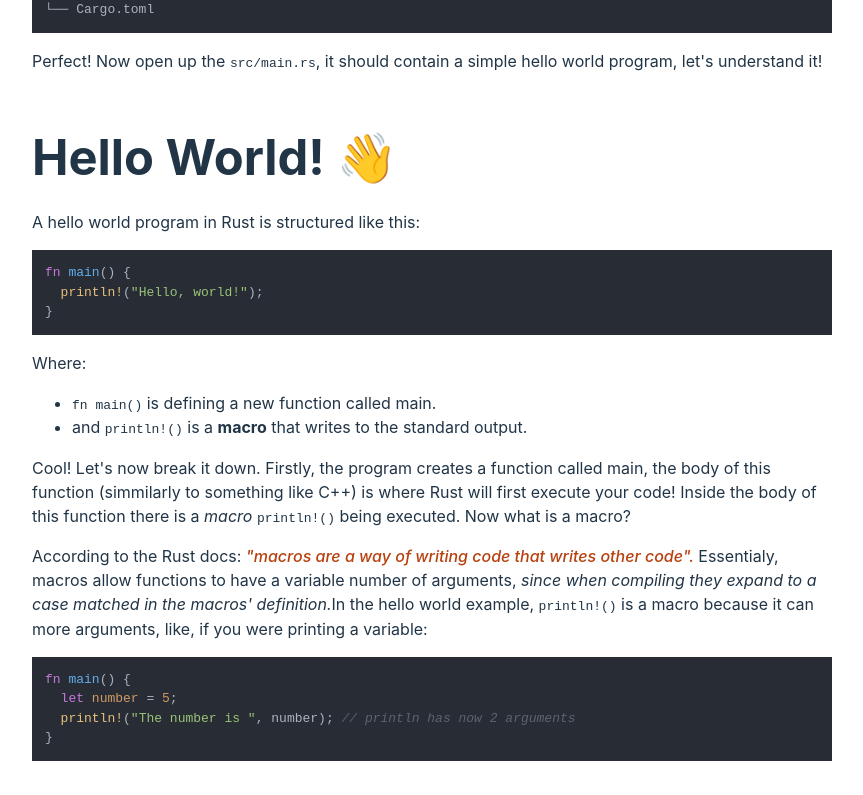
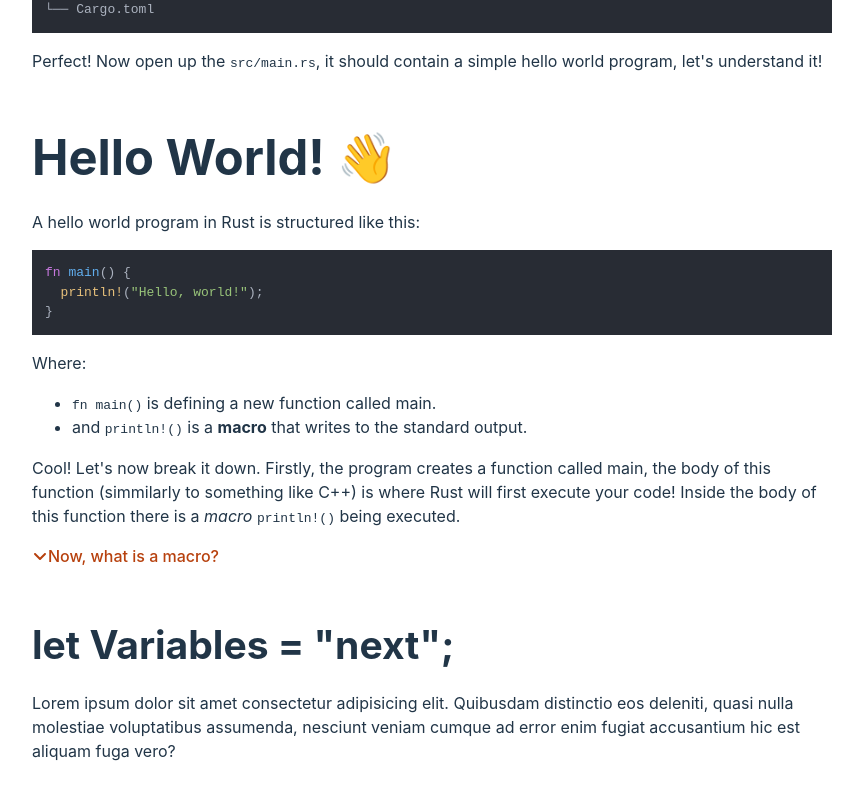
Before and after one commit to arthurfary/rust-learning, a React (Vite) app: page / in a window 1280 px wide. Shown: the part 1283-2078 px from the top of the page, without its empty margins (208-1071 px from the left). Built offline with nearby package versions, Linux system fonts and the light colour scheme.

Commit message:
dropdown info

```diff
--- /dev/null
+++ b/src/components/dropdown/Dropdown.tsx
@@ -0,0 +1,42 @@
+import { useState } from "react";
+import "./dropdownstyles.css";
+
+const Dropdown = ({
+  dropDownText,
+  children,
+}: {
+  dropDownText: string;
+  children: any;
+}) => {
+  const [show, setShow] = useState(false);
+
+  const toggleDropdown = (event: React.MouseEvent) => {
+    event.preventDefault();
+    setShow(!show);
+  };
+  return (
+    <div>
+      <a className="dropdown-header" href="#" onClick={toggleDropdown}>
+        <svg
+          className={show ? "rotate" : ""}
+          xmlns="http://www.w3.org/2000/svg"
+          viewBox="0 0 448 512"
+          width="16"
+          height="16"
+        >
+          <path
+            d="M201.4 374.6c12.5 12.5 32.8 12.5 45.3 0l160-160c12.5-12.5 12.5-32.8 0-45.3s-32.8-12.5-45.3 0L224 306.7 86.6 169.4c-12.5-12.5-32.8-12.5-45.3 0s-12.5 32.8 0 45.3l160 160z"
+            fill="#b7410e"
+          />
+        </svg>
+
+        {dropDownText}
+      </a>
+      <div className={`dropdown-content-box  ${show ? "show" : ""}`}>
+        <div className="dropdown-inner-content">{children}</div>
+      </div>
+    </div>
+  );
+};
+
+export default Dropdown;
--- /dev/null
+++ b/src/components/dropdown/dropdownstyles.css
@@ -0,0 +1,28 @@
+.dropdown-header {
+  display: flex;
+  align-items: center;
+}
+
+.dropdown-content-box {
+  margin-top: 1em;
+  background-color: #ddd;
+  color: #555;
+  border-radius: 20px;
+  /* makes it slide*/
+  max-height: 0;
+  overflow: hidden;
+  transition: max-height 0.3s ease-in-out;
+}
+
+.dropdown-content-box.show {
+  max-height: 100%;
+}
+
+.dropdown-inner-content {
+  padding: 1em;
+}
+
+.rotate {
+  transform: rotate(180deg);
+  transition: transform 0.3s ease-in-out;
+}
--- a/src/pages/rust/RustPage.tsx
+++ b/src/pages/rust/RustPage.tsx
@@ -5,6 +5,7 @@ import { useEffect } from "react";
 import hljs from "highlight.js/lib/core";
 import rust from "highlight.js/lib/languages/rust";
 import shell from "highlight.js/lib/languages/shell";
+import Dropdown from "../../components/dropdown/Dropdown";
 
 const fileTree = `hello_world/
 ├── src/
@@ -148,8 +149,9 @@ const RustPage = () => {
             function called main, the body of this function (simmilarly to
             something like C++) is where Rust will first execute your code!
             Inside the body of this function there is a <i>macro</i>{" "}
-            <code>println!()</code> being executed. Now what is a macro?
+            <code>println!()</code> being executed.{" "}
           </p>
+          <Dropdown dropDownText="Now, what is a macro?">
             <p>
               According to the Rust docs:{" "}
               <i>
@@ -164,8 +166,8 @@ const RustPage = () => {
               Essentialy, macros allow functions to have a variable number of
               arguments,{" "}
               <i>
-              since when compiling they expand to a case matched in the macros'
-              definition.
+                since when compiling they expand to a case matched in the
+                macros' definition.
               </i>
               In the hello world example, <code>println!()</code> is a macro
               because it can more arguments, like, if you were printing a
@@ -174,6 +176,16 @@ const RustPage = () => {
             <pre>
               <code className="language-rust">{rustVariablePrint}</code>
             </pre>
+          </Dropdown>
+        </section>
+        <section>
+          <h3>let Variables = "next";</h3>
+          <p>
+            Lorem ipsum dolor sit amet consectetur adipisicing elit. Quibusdam
+            distinctio eos deleniti, quasi nulla molestiae voluptatibus
+            assumenda, nesciunt veniam cumque ad error enim fugiat accusantium
+            hic est aliquam fuga vero?
+          </p>
         </section>
       </article>
     </>
```
Lines whose indentation alone changed are shown as unchanged.
